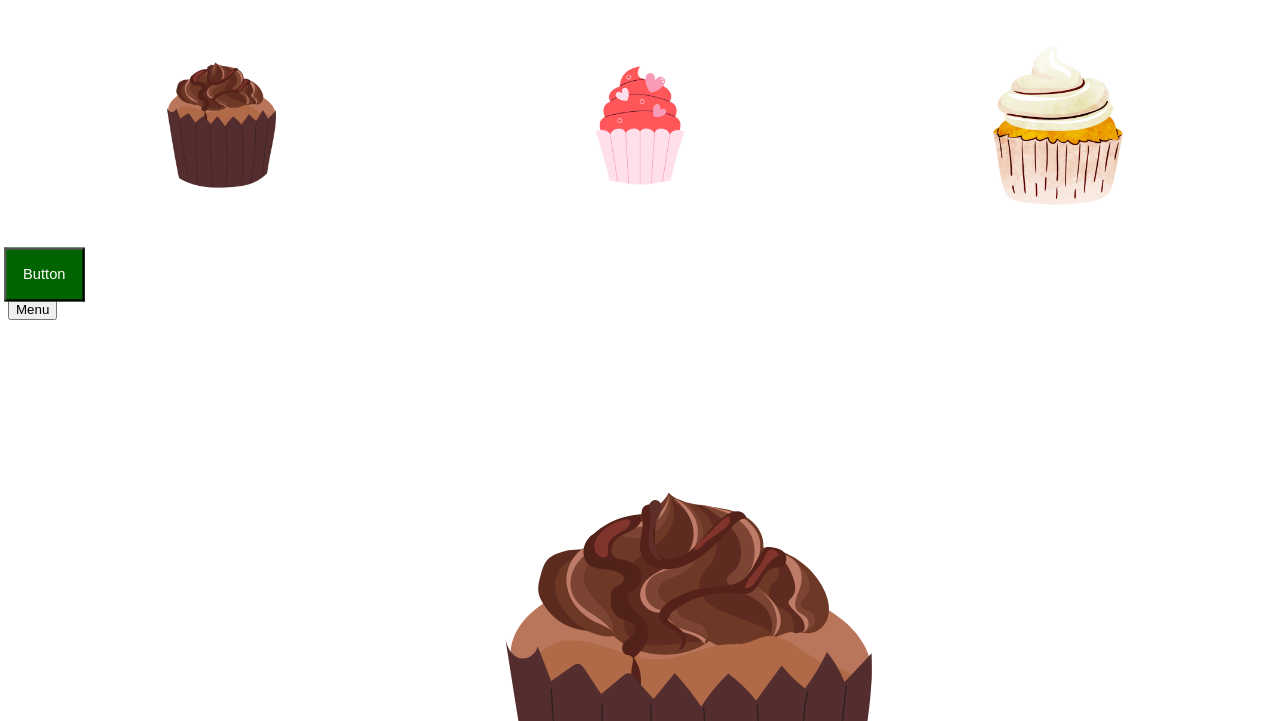
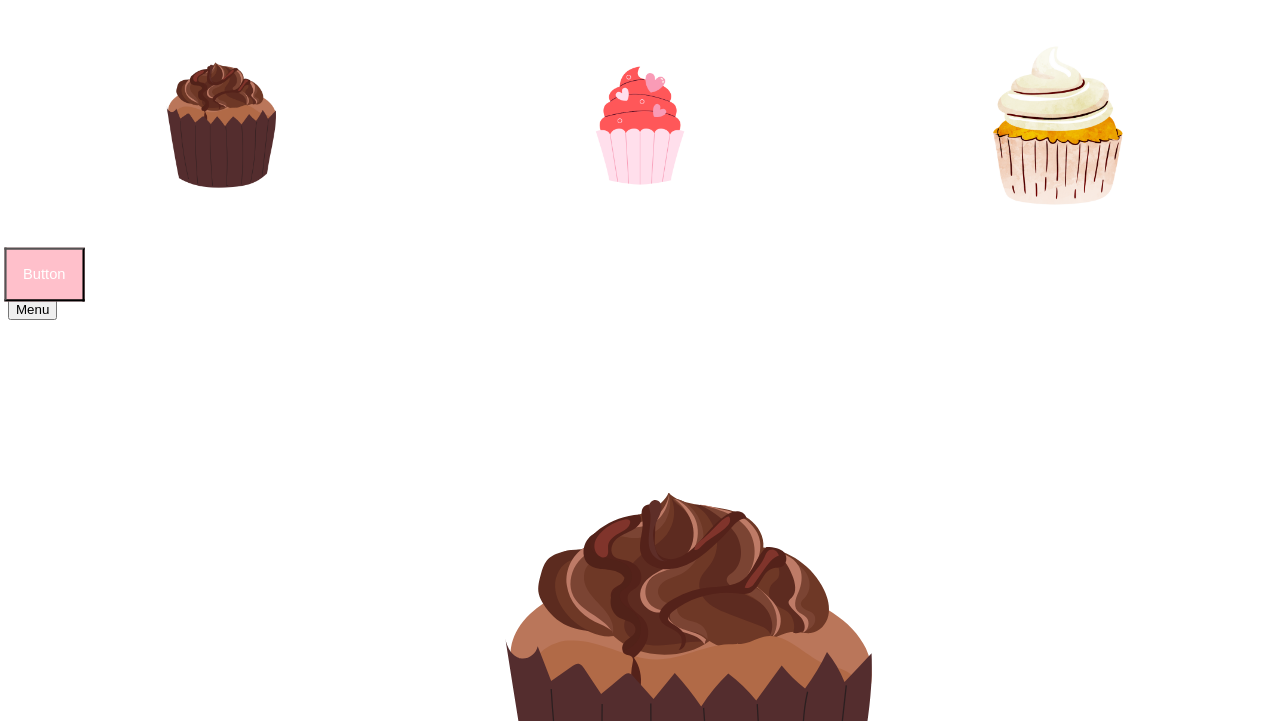
Before and after one commit to AJ202302271/Responsive-Design, a plain HTML site: page index.html in a window 1280 px wide. In both pictures the pointer is over the button "Button". Shown: the part 79-800 px from the top of the page. Drawn offline with Linux system fonts and the light colour scheme.

Commit message:
Update style.css

```diff
--- a/style.css
+++ b/style.css
@@ -28,7 +28,7 @@ one;
 }
 
 .hover:hover {
-  background: darkgreen;
+  background: pink;
   transform: scale(1.1);
 }
 
```
